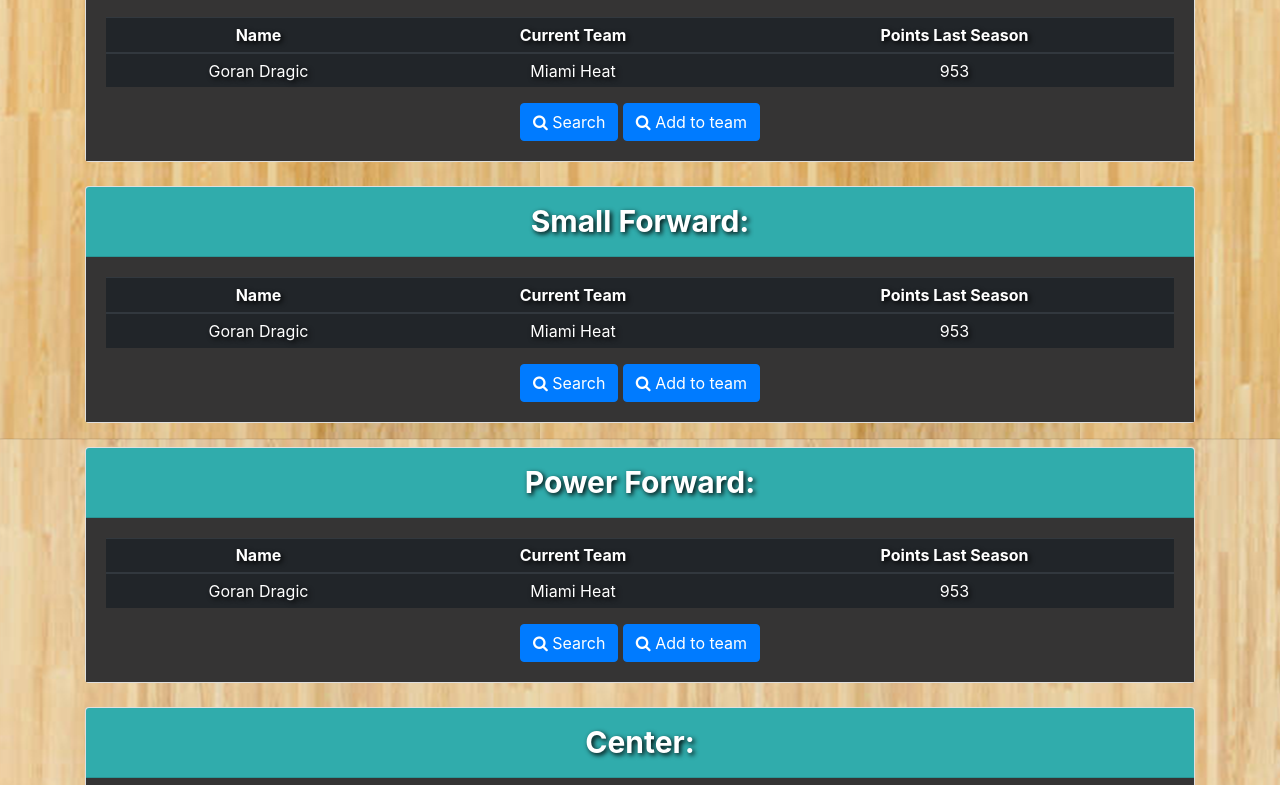
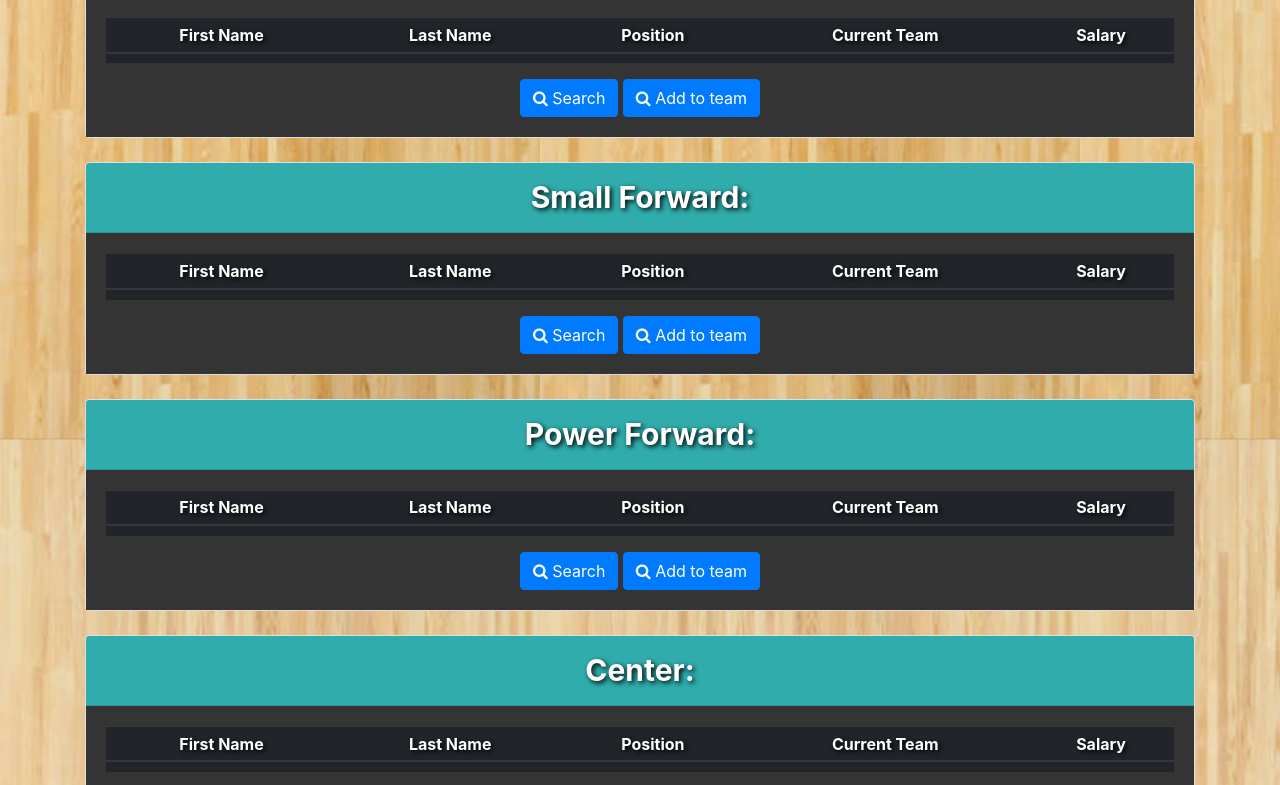
Before and after one commit to joemc9011/projecttwo, a website: page public/indexthree.html in a window 1280 px wide. Shown: the part 641-1426 px from the top of the page. Drawn offline with nearby package versions, Linux system fonts and the light colour scheme; no server answers.

Commit message:
playersListPopulated

```diff
--- a/public/indexthree.html
+++ b/public/indexthree.html
@@ -45,6 +45,7 @@
                 <tr>
                   <th scope="col">First Name</th>
                   <th scope="col">Last Name</th>
+                  <th scope="col">Position</th>
                   <th scope="col">Current Team</th>
                   <th scope="col">Salary</th>
                 </tr>
@@ -53,6 +54,7 @@
                 <tr>
                   <td id="pgfirstname"></td>
                   <td id="pglastname"></td>
+                  <td id="pgposition"></td>
                   <td id="pgteam"></td>
                   <td id="pgsalary"></td>
                 </tr>
@@ -76,16 +78,20 @@
             <table class="table table-sm table-dark">
               <thead>
                 <tr>
-                  <th scope="col">Name</th>
+                  <th scope="col">First Name</th>
+                  <th scope="col">Last Name</th>
+                  <th scope="col">Position</th>
                   <th scope="col">Current Team</th>
-                  <th scope="col">Points Last Season</th>
+                  <th scope="col">Salary</th>
                 </tr>
               </thead>
               <tbody>
                 <tr>
-                  <td class="playername">Goran Dragic</td>
-                  <td class="playerteam">Miami Heat</td>
-                  <td class="playerpoints">953</td>
+                  <td id="sgfirstname"></td>
+                  <td id="sglastname"></td>
+                  <td id="sgposition"></td>
+                  <td id="sgteam"></td>
+                  <td id="sgsalary"></td>
                 </tr>
               </tbody>
             </table>
@@ -107,16 +113,20 @@
             <table class="table table-sm table-dark">
               <thead>
                 <tr>
-                  <th scope="col">Name</th>
+                  <th scope="col">First Name</th>
+                  <th scope="col">Last Name</th>
+                  <th scope="col">Position</th>
                   <th scope="col">Current Team</th>
-                  <th scope="col">Points Last Season</th>
+                  <th scope="col">Salary</th>
                 </tr>
               </thead>
               <tbody>
                 <tr>
-                  <td class="playername">Goran Dragic</td>
-                  <td class="playerteam">Miami Heat</td>
-                  <td class="playerpoints">953</td>
+                  <td id="sffirstname"></td>
+                  <td id="sflastname"></td>
+                  <td id="sfposition"></td>
+                  <td id="sfteam"></td>
+                  <td id="sfsalary"></td>
                 </tr>
               </tbody>
             </table>
@@ -137,16 +147,20 @@
             <table class="table table-sm table-dark">
               <thead>
                 <tr>
-                  <th scope="col">Name</th>
+                  <th scope="col">First Name</th>
+                  <th scope="col">Last Name</th>
+                  <th scope="col">Position</th>
                   <th scope="col">Current Team</th>
-                  <th scope="col">Points Last Season</th>
+                  <th scope="col">Salary</th>
                 </tr>
               </thead>
               <tbody>
                 <tr>
-                  <td class="playername">Goran Dragic</td>
-                  <td class="playerteam">Miami Heat</td>
-                  <td class="playerpoints">953</td>
+                  <td id="pffirstname"></td>
+                  <td id="pflastname"></td>
+                  <td id="pfposition"></td>
+                  <td id="pfteam"></td>
+                  <td id="pfsalary"></td>
                 </tr>
               </tbody>
             </table>
@@ -168,16 +182,20 @@
             <table class="table table-sm table-dark">
               <thead>
                 <tr>
-                  <th scope="col">Name</th>
+                  <th scope="col">First Name</th>
+                  <th scope="col">Last Name</th>
+                  <th scope="col">Position</th>
                   <th scope="col">Current Team</th>
-                  <th scope="col">Points Last Season</th>
+                  <th scope="col">Salary</th>
                 </tr>
               </thead>
               <tbody>
                 <tr>
-                  <td class="playername">Goran Dragic</td>
-                  <td class="playerteam">Miami Heat</td>
-                  <td class="playerpoints">953</td>
+                  <td id="cfirstname"></td>
+                  <td id="clastname"></td>
+                  <td id="cposition"></td>
+                  <td id="cteam"></td>
+                  <td id="csalary"></td>
                 </tr>
               </tbody>
             </table>
@@ -240,12 +258,45 @@
           var lastName = response[i].LastName;
           var team = response[i].Team;
           var salary = response[i].Salary;
+          var position = response[i].Position
+
+          if (response[i].Position == "PG" && response[i].Salary !== null) {
             // var post = response.results[i].rating
             // var hours = response.results[i].opening_hours.open_now
             $("#pgfirstname").append("<td>", firstName, "</td>");
             $("#pglastname").append("<td>", lastName, "</td>");
+            $("#pgposition").append("<td>", position, "</td>");
             $("#pgteam").append("<td>", team, "</td>");
             $("#pgsalary").append("<td>", salary, "</td>");
+          }
+          else if (response[i].Position == "SG" && response[i].Salary !== null) {
+            $("#sgfirstname").append("<td>", firstName, "</td>");
+            $("#sglastname").append("<td>", lastName, "</td>");
+            $("#sgposition").append("<td>", position, "</td>");
+            $("#sgteam").append("<td>", team, "</td>");
+            $("#sgsalary").append("<td>", salary, "</td>");
+          }
+          else if (response[i].Position == "SF" && response[i].Salary !== null) {
+            $("#sffirstname").append("<td>", firstName, "</td>");
+            $("#sflastname").append("<td>", lastName, "</td>");
+            $("#sfposition").append("<td>", position, "</td>");
+            $("#sfteam").append("<td>", team, "</td>");
+            $("#sfsalary").append("<td>", salary, "</td>");
+          }
+          else if (response[i].Position == "PF" && response[i].Salary !== null) {
+            $("#pffirstname").append("<td>", firstName, "</td>");
+            $("#pflastname").append("<td>", lastName, "</td>");
+            $("#pfposition").append("<td>", position, "</td>");
+            $("#pfteam").append("<td>", team, "</td>");
+            $("#pfsalary").append("<td>", salary, "</td>");
+          }
+          else if (response[i].Position == "C" && response[i].Salary !== null) {
+            $("#cfirstname").append("<td>", firstName, "</td>");
+            $("#clastname").append("<td>", lastName, "</td>");
+            $("#cposition").append("<td>", position, "</td>");
+            $("#cteam").append("<td>", team, "</td>");
+            $("#csalary").append("<td>", salary, "</td>");
+          }
         }
       });
   </script>
```
Lines whose indentation alone changed are shown as unchanged.
